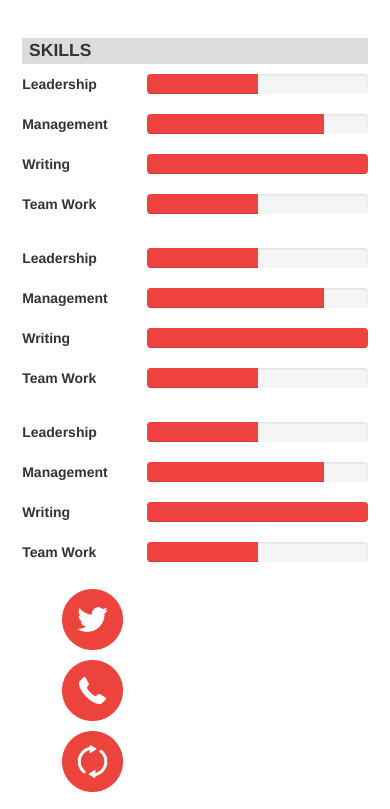
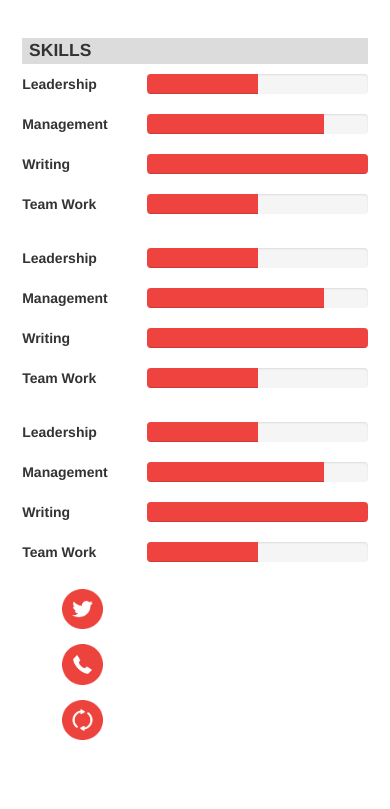
Before and after one commit to harshitaparmar/jack-cv, a plain HTML site: page index.html in a window 390 px wide. Shown: the part 2006-2815 px from the top of the page. After the commit the page ends 2768 px from the top, so only its background shows below. Drawn offline with Linux system fonts and the light colour scheme.

Commit message:
pre-final commit

```diff
--- a/css/jack.css
+++ b/css/jack.css
@@ -42,6 +42,10 @@ ul
 	font-weight:bold;
 	padding-left:10%;
 }
+.img-footer
+{
+	width:30%;
+}
 .itemsecond li
 {
 	font-size:1em;
@@ -71,6 +75,16 @@ h5
 .year
 {
 	padding-top:1%;
+}
+.footer-list li{
+	display:inline-block;
+	margin-right:0px;
+}
+#footer-text
+{
+	font-size:15px;
+	font-weight: bold;
+	margin-bottom:10%;
 }
 @media(max-width: 755px)
 {
@@ -127,6 +141,15 @@ h5
 body{
 	background-color: white;
 }
+.img-footer
+{
+	width:40%;
+}
+#footer-text
+{
+	font-size:15px;
+	font-weight: bold;
+}
 }
 @media (min-width: 767px) and (max-width:991px)
 {
--- a/index.html
+++ b/index.html
@@ -305,18 +305,19 @@
    <div class="row" style="margin-top:2%">
     <div class="col-lg-4 col-md-4 col-sm-4 col-xs-12">
       <ul class="footer-list">
-      <li><img src="t.png" class="img-responsive img-footer" id="picture1" style="width:20%"></li>
-      </ul>
-    </div>
-    <div class="col-lg-4 col-md-4 col-sm-4 col-xs-12">
-      <ul>
-      <li><img src="p.png" class="img-responsive" id="picture2" style="width:20%"></li>
+      <li><a href="https://twitter.com"><img src="t.png" class="img-responsive img-footer" id="picture1"></a></li>
 
       </ul>
     </div>
     <div class="col-lg-4 col-md-4 col-sm-4 col-xs-12">
-      <ul>
-        <li><img src="r.png" class="img-responsive" id="picture3" style="width:20%"></li>
+      <ul class="footer-list">
+      <li><img src="p.png" class="img-responsive img-footer" id="picture2" ></li>
+
+      </ul>
+    </div>
+    <div class="col-lg-4 col-md-4 col-sm-4 col-xs-12">
+      <ul class="footer-list">
+        <li><a href="https://github.com/harshitaparmar"><img src="r.png" class="img-responsive img-footer" id="picture3"></a></li>
 
       </ul>
     </div>
```
